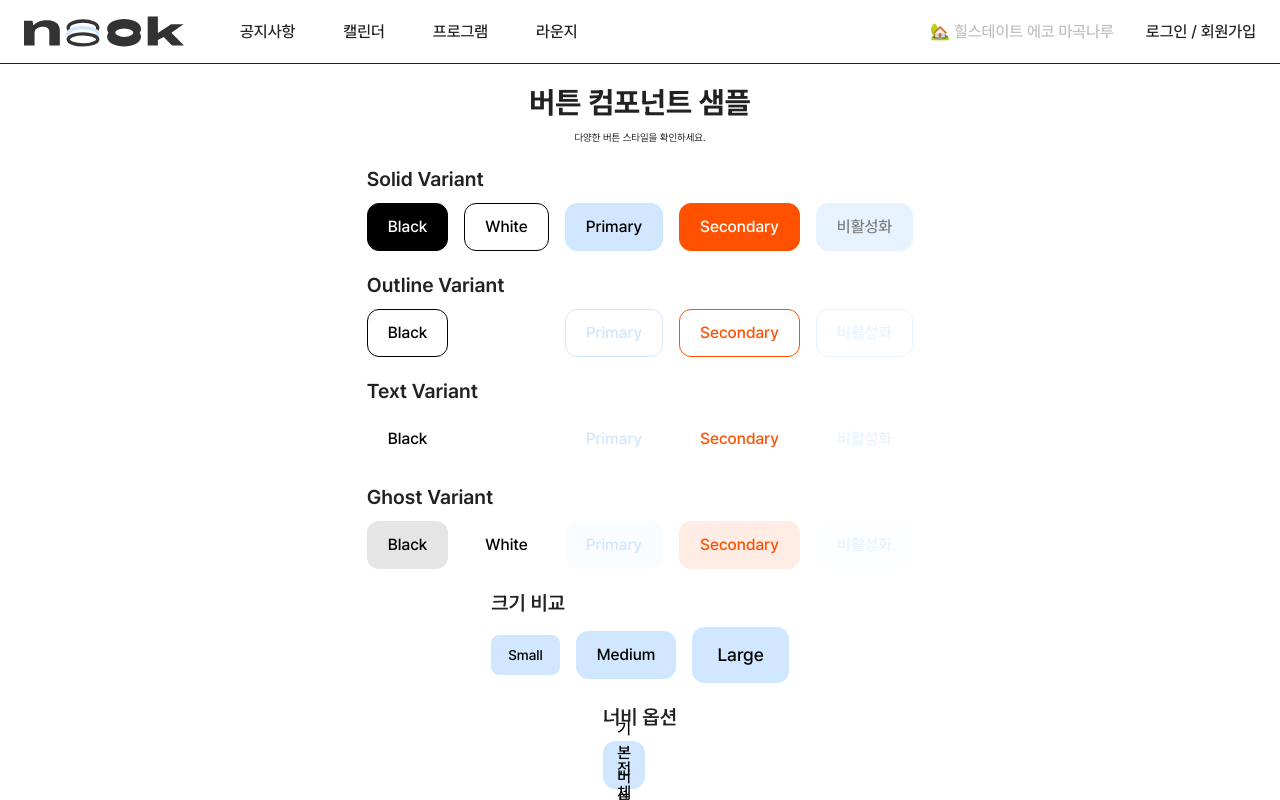
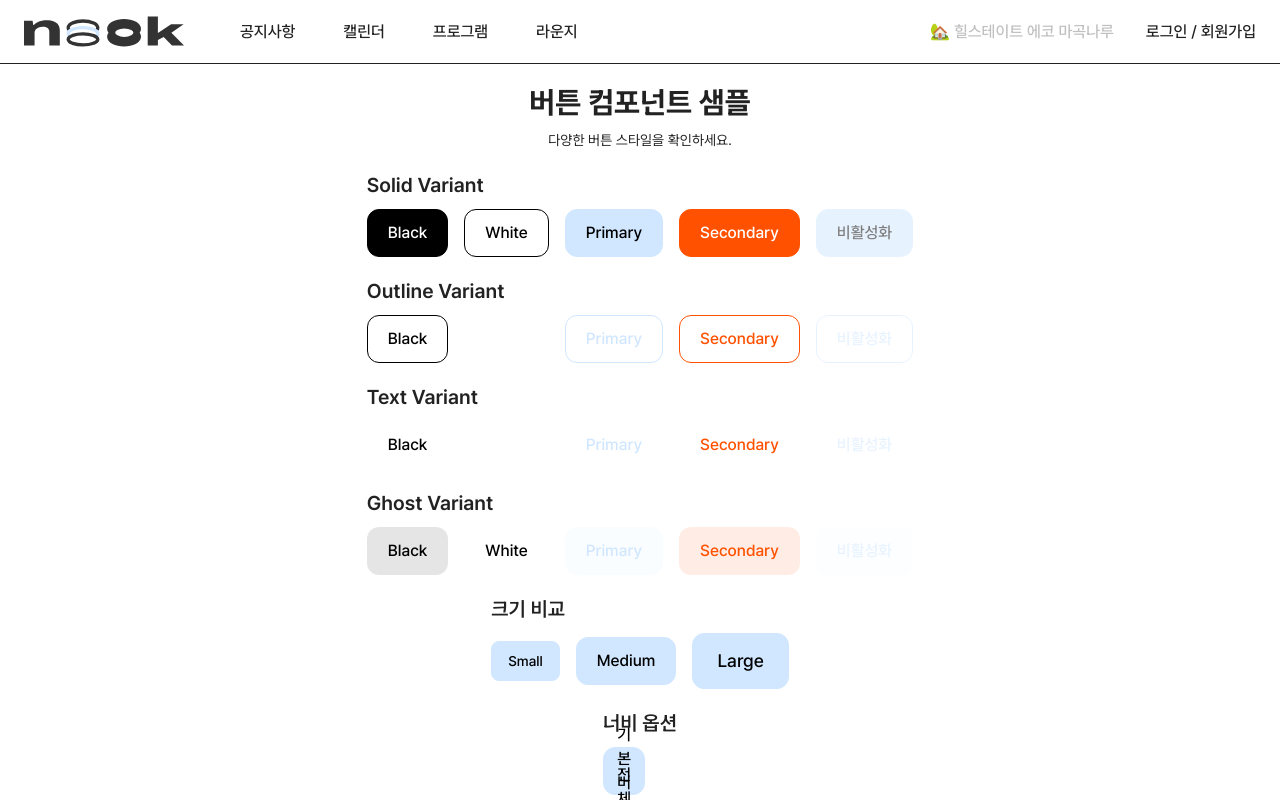
Before and after one commit to gf-dev-crew/ticket, a Next.js app: page / in a window 1280 px wide. Shown: the top 800 px of the page. Built offline with nearby package versions, Linux system fonts and the light colour scheme.

Commit message:
style: 기본 폰트 크기를 14px으로 변경하여 텍스트 가독성 향상

```diff
--- a/src/app/globals.css
+++ b/src/app/globals.css
@@ -93,7 +93,7 @@ body {
   background: var(--background);
   color: var(--foreground);
   font-family: var(--font-pretendard);
-  font-size: var(--text-base);
+  font-size: var(--text-sm);
   line-height: 1.5;
 }
 
```
